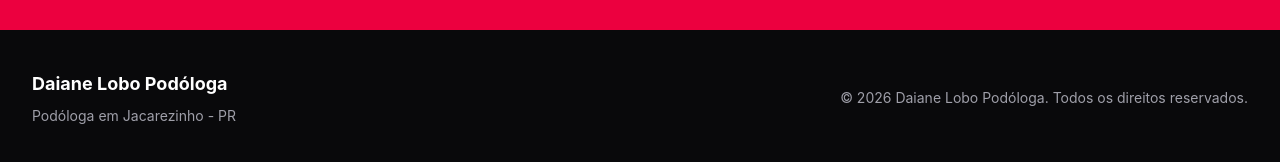
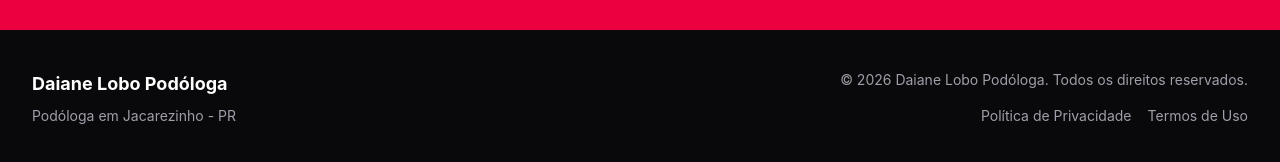
Before and after one commit to andrecordeirolima/landing-page-profissional, a React (Vite) app: page / in a window 1280 px wide. Shown: the part 3214-3376 px from the top of the page. Built offline with nearby package versions, Linux system fonts and the light colour scheme.

Commit message:
Finaliza estrutura institucional da landing page

```diff
--- /dev/null
+++ b/public/politica-de-privacidade.html
@@ -0,0 +1,40 @@
+<!doctype html>
+<html lang="pt-BR">
+  <head>
+    <meta charset="UTF-8" />
+    <meta name="viewport" content="width=device-width, initial-scale=1.0" />
+    <title>Política de Privacidade</title>
+  </head>
+
+  <body style="font-family: Arial, sans-serif; max-width: 800px; margin: 40px auto; padding: 20px; line-height: 1.6;">
+    <h1>Política de Privacidade</h1>
+
+    <p>
+      Este site tem caráter informativo e apresenta os serviços oferecidos pela empresa.
+    </p>
+
+    <p>
+      Não coletamos dados pessoais diretamente por formulários neste site. Ao clicar em botões de contato, como WhatsApp, o visitante será direcionado para uma plataforma externa, onde poderá fornecer informações voluntariamente para atendimento.
+    </p>
+
+    <p>
+      As informações enviadas pelo WhatsApp ou outros canais de contato serão utilizadas apenas para responder solicitações, agendar atendimentos e prestar informações relacionadas aos serviços.
+    </p>
+
+    <p>
+      Este site não utiliza cookies de rastreamento, ferramentas de análise, pixel de anúncios ou sistemas de monitoramento comportamental neste momento.
+    </p>
+
+    <p>
+      Caso futuramente sejam utilizadas ferramentas de análise, publicidade ou cookies, esta política poderá ser atualizada.
+    </p>
+
+    <p>
+      Em caso de dúvidas sobre esta política, entre em contato pelos canais oficiais da empresa.
+    </p>
+
+    <p>
+      Última atualização: maio de 2026.
+    </p>
+  </body>
+</html>
--- /dev/null
+++ b/public/termos-de-uso.html
@@ -0,0 +1,40 @@
+<!doctype html>
+<html lang="pt-BR">
+  <head>
+    <meta charset="UTF-8" />
+    <meta name="viewport" content="width=device-width, initial-scale=1.0" />
+    <title>Termos de Uso</title>
+  </head>
+
+  <body style="font-family: Arial, sans-serif; max-width: 800px; margin: 40px auto; padding: 20px; line-height: 1.6;">
+    <h1>Termos de Uso</h1>
+
+    <p>
+      Este site tem finalidade informativa e apresenta os serviços, diferenciais e formas de contato da empresa.
+    </p>
+
+    <p>
+      As informações exibidas neste site podem ser atualizadas a qualquer momento, sem aviso prévio.
+    </p>
+
+    <p>
+      O contato, agendamento ou solicitação de informações pode ocorrer por canais externos, como WhatsApp, telefone ou redes sociais.
+    </p>
+
+    <p>
+      O uso deste site não substitui avaliação profissional, atendimento presencial ou orientação específica quando aplicável.
+    </p>
+
+    <p>
+      O visitante se compromete a utilizar este site de forma adequada, sem tentar prejudicar seu funcionamento, copiar indevidamente seu conteúdo ou utilizá-lo para fins ilícitos.
+    </p>
+
+    <p>
+      Em caso de dúvidas sobre estes termos, entre em contato pelos canais oficiais da empresa.
+    </p>
+
+    <p>
+      Última atualização: maio de 2026.
+    </p>
+  </body>
+</html>
--- a/src/sections/Footer.jsx
+++ b/src/sections/Footer.jsx
@@ -16,9 +16,27 @@ export default function Footer() {
             </p>
           </div>
 
-          <p className="text-sm text-zinc-400">
-            © {new Date().getFullYear()} {siteData.businessName}. Todos os direitos reservados.
-          </p>
+          <div className="flex flex-col items-start gap-4 md:items-end">
+            <p className="text-sm text-zinc-400">
+              © {new Date().getFullYear()} {siteData.businessName}. Todos os direitos reservados.
+            </p>
+
+            <div className="flex gap-4 text-sm text-zinc-400">
+              <a
+                href="/politica-de-privacidade.html"
+                className="hover:text-white"
+              >
+                Política de Privacidade
+              </a>
+
+              <a
+                href="/termos-de-uso.html"
+                className="hover:text-white"
+              >
+                Termos de Uso
+              </a>
+            </div>
+          </div>
         </div>
       </Container>
     </footer>
```
